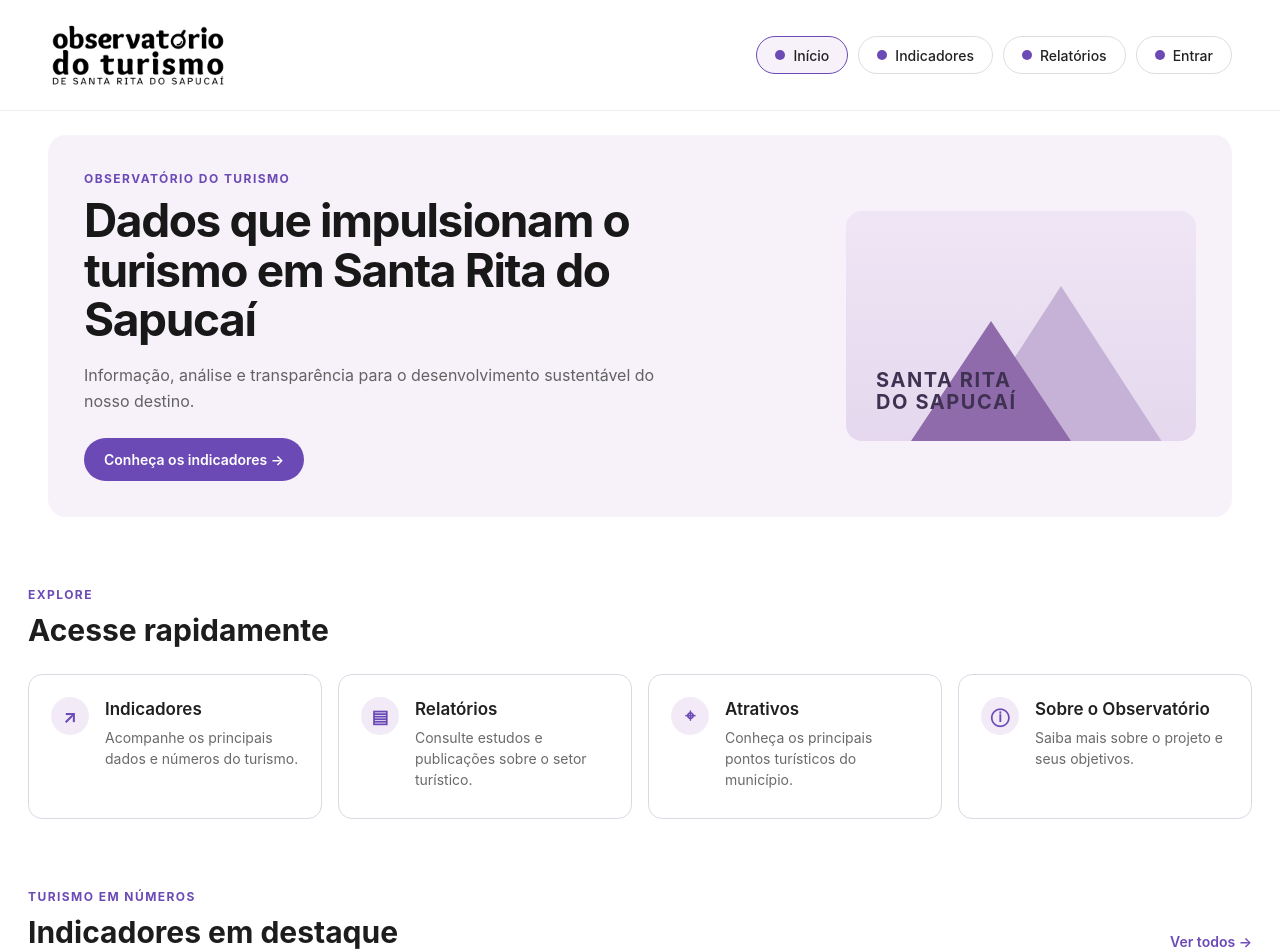
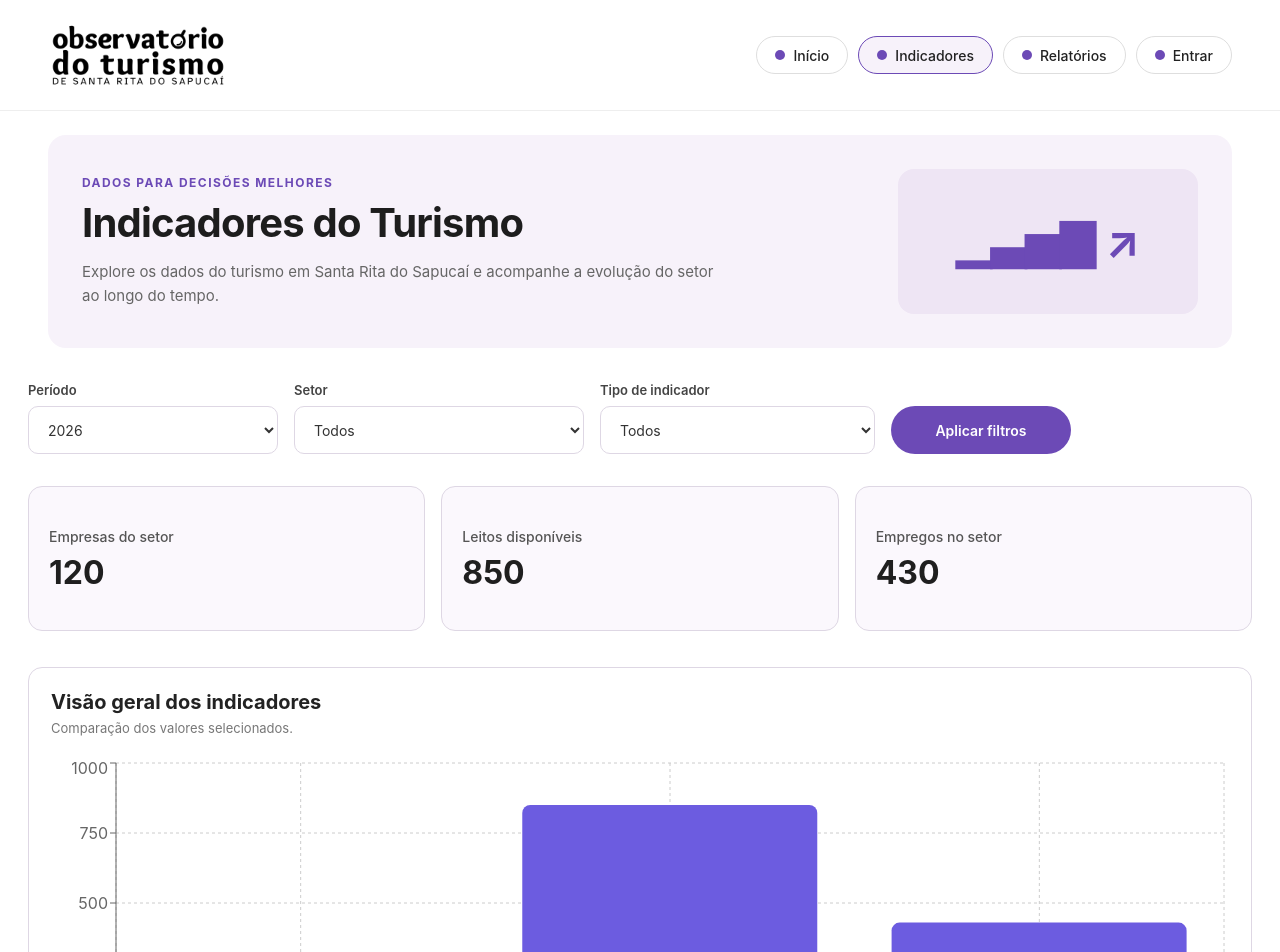
Before and after one commit to GabrielGuimaraes12/observatorio-turismo-srs, a React (Vite) app in the folder frontend/: page /indicadores in a window 1280 px wide. Shown: the top 952 px of the page. Built offline with nearby package versions, Linux system fonts and the light colour scheme.

Commit message:
feat: implement public home and indicators layout

```diff
--- a/frontend/package.json
+++ b/frontend/package.json
@@ -12,6 +12,7 @@
   "dependencies": {
     "react": "^19.2.8",
     "react-dom": "^19.2.8",
+    "react-router-dom": "^7.18.4",
     "recharts": "^3.10.1"
   },
   "devDependencies": {
--- a/frontend/src/App.tsx
+++ b/frontend/src/App.tsx
@@ -1,7 +1,16 @@
+import { BrowserRouter, Routes, Route } from 'react-router-dom';
 import { Home } from './pages/Home/Home';
+import { Dashboard } from './pages/Dashboard/Dashboard';
 
 function App() {
-  return <Home />;
+  return (
+    <BrowserRouter>
+      <Routes>
+        <Route path="/" element={<Home />} />
+        <Route path="/indicadores" element={<Dashboard />} />
+      </Routes>
+    </BrowserRouter>
+  );
 }
 
 export default App;
--- a/frontend/src/components/layout/Footer.tsx
+++ b/frontend/src/components/layout/Footer.tsx
@@ -1,3 +1,4 @@
+import { Link } from 'react-router-dom';
 import logoObservatorio from '../../assets/logo-observatorio.png';
 import logoPrefeitura from '../../assets/logo-prefeitura.png';
 import './Footer.css';
@@ -7,16 +8,16 @@ export function Footer() {
     <footer className="site-footer">
       <div className="footer-container">
 
-        <div className="footer-logo">
+        <Link to="/" className="footer-logo">
           <img
             src={logoObservatorio}
             alt="Observatório do Turismo de Santa Rita do Sapucaí"
           />
-        </div>
+        </Link>
 
         <nav className="footer-navigation">
-          <a href="/">Início</a>
-          <a href="/indicadores">Indicadores</a>
+          <Link to="/">Início</Link>
+          <Link to="/indicadores">Indicadores</Link>
           <a href="/relatorios">Relatórios</a>
           <a href="/sobre">Sobre</a>
         </nav>
--- a/frontend/src/components/layout/Header.tsx
+++ b/frontend/src/components/layout/Header.tsx
@@ -1,3 +1,4 @@
+import { NavLink } from 'react-router-dom';
 import logoObservatorio from '../../assets/logo-observatorio.png';
 import './Header.css';
 
@@ -6,24 +7,35 @@ export function Header() {
     <header className="site-header">
       <div className="header-container">
 
-        <a href="/" className="header-logo">
+        <NavLink to="/" className="header-logo">
           <img
             src={logoObservatorio}
             alt="Observatório do Turismo de Santa Rita do Sapucaí"
           />
-        </a>
+        </NavLink>
 
         <nav className="header-navigation">
 
-          <a href="/" className="nav-link active">
+          <NavLink
+            to="/"
+            end
+            className={({ isActive }) =>
+              `nav-link ${isActive ? 'active' : ''}`
+            }
+          >
             <span className="nav-icon"></span>
             Início
-          </a>
+          </NavLink>
 
-          <a href="/indicadores" className="nav-link">
+          <NavLink
+            to="/indicadores"
+            className={({ isActive }) =>
+              `nav-link ${isActive ? 'active' : ''}`
+            }
+          >
             <span className="nav-icon"></span>
             Indicadores
-          </a>
+          </NavLink>
 
           <a href="/relatorios" className="nav-link">
             <span className="nav-icon"></span>
--- a/frontend/src/pages/Dashboard/Dashboard.css
+++ b/frontend/src/pages/Dashboard/Dashboard.css
@@ -1,38 +1,434 @@
+.indicators-page {
+  min-height: 100vh;
+  background: #ffffff;
+  color: #1f1f1f;
+}
+
+/* INTRODUÇÃO */
+
+.indicators-hero {
+  padding: 24px 48px 0;
+}
+
+.indicators-hero-content {
+  max-width: 1224px;
+  min-height: 210px;
+  margin: 0 auto;
+
+  padding: 34px;
+
+  display: flex;
+  align-items: center;
+  justify-content: space-between;
+  gap: 40px;
+
+  background: #f7f2fa;
+  border-radius: 18px;
+}
+
+.indicators-hero-text {
+  max-width: 700px;
+}
+
+.indicators-label {
+  margin: 0 0 10px;
+
+  color: #6c4ab6;
+
+  font-size: 12px;
+  font-weight: 700;
+  letter-spacing: 0.12em;
+}
+
+.indicators-hero-text h1 {
+  margin: 0;
+
+  font-size: 40px;
+  line-height: 1.15;
+  letter-spacing: -0.02em;
+
+  color: #1d1d1d;
+}
+
+.indicators-hero-text > p:last-child {
+  max-width: 650px;
+  margin: 14px 0 0;
+
+  color: #666666;
+
+  font-size: 15px;
+  line-height: 1.6;
+}
+
+.indicators-illustration {
+  width: 300px;
+  height: 145px;
+
+  display: flex;
+  align-items: center;
+  justify-content: center;
+
+  border-radius: 16px;
+
+  background: #eee5f4;
+}
+
+.indicators-illustration span {
+  color: #6c4ab6;
+
+  font-size: 45px;
+  font-weight: 700;
+}
+
+/* CONTEÚDO */
+
+.indicators-container {
+  max-width: 1224px;
+
+  margin: 0 auto;
+
+  padding-top: 34px;
+}
+
+/* FILTROS */
+
+.filters-container {
+  display: flex;
+  align-items: flex-end;
+  gap: 16px;
+
+  margin-bottom: 32px;
+}
+
+.filter-field {
+  display: flex;
+  flex-direction: column;
+  gap: 8px;
+}
+
+.filter-field:nth-child(1) {
+  width: 250px;
+}
+
+.filter-field:nth-child(2) {
+  width: 290px;
+}
+
+.filter-field:nth-child(3) {
+  width: 275px;
+}
+
+.filter-field label {
+  color: #444444;
+
+  font-size: 13px;
+  font-weight: 600;
+}
+
+.filter-field select {
+  width: 100%;
+  height: 48px;
+
+  padding: 0 15px;
+
+  border: 1px solid #ded7e4;
+  border-radius: 10px;
+
+  outline: none;
+
+  background: #ffffff;
+  color: #333333;
+
+  font-family: inherit;
+  font-size: 14px;
+
+  cursor: pointer;
+
+  transition: border-color 0.2s ease;
+}
+
+.filter-field select:focus {
+  border-color: #6c4ab6;
+}
+
+.filter-button {
+  min-width: 180px;
+  height: 48px;
+
+  padding: 0 22px;
+
+  border: none;
+  border-radius: 999px;
+
+  background: #6c4ab6;
+  color: #ffffff;
+
+  font-family: inherit;
+  font-size: 14px;
+  font-weight: 600;
+
+  cursor: pointer;
+
+  transition:
+    background-color 0.2s ease,
+    transform 0.2s ease;
+}
+
+.filter-button:hover {
+  background: #5c3ea1;
+  transform: translateY(-1px);
+}
+
+/* CARDS */
+
 .indicator-grid {
   display: grid;
   grid-template-columns: repeat(3, 1fr);
-  gap: 24px;
-  margin-top: 32px;
+  gap: 16px;
+
+  margin-top: 0;
 }
 
 .indicator-card {
-  background: white;
-  border-radius: 16px;
-  padding: 28px;
-  box-shadow: 0 4px 18px rgba(0, 0, 0, 0.07);
-  border: 1px solid #ececf3;
+  min-height: 145px;
+
+  padding: 20px;
+
+  display: flex;
+  flex-direction: column;
+  justify-content: center;
+
+  background: #fbf8fd;
+
+  border: 1px solid #ded7e4;
+  border-radius: 14px;
+
+  box-shadow: none;
 }
 
 .indicator-label {
   display: block;
-  color: #667085;
-  font-size: 15px;
-  margin-bottom: 16px;
+
+  margin-bottom: 12px;
+
+  color: #555555;
+
+  font-size: 14px;
+  font-weight: 500;
 }
 
 .indicator-value {
   display: block;
-  font-size: 36px;
-  color: #0a4aad;
+
+  color: #1f1f1f;
+
+  font-size: 32px;
+  line-height: 1;
+  font-weight: 700;
 }
 
 .indicator-unit {
-  font-size: 16px;
-  color: #667085;
+  color: #666666;
+
+  font-size: 15px;
+  font-weight: 500;
+}
+
+/* SEM RESULTADOS */
+
+.no-results {
+  margin-top: 30px;
+
+  padding: 30px;
+
+  text-align: center;
+
+  background: #fbf8fd;
+
+  border: 1px solid #ded7e4;
+  border-radius: 14px;
+}
+
+.no-results h3 {
+  margin: 0 0 8px;
+}
+
+.no-results p {
+  margin: 0;
+
+  color: #666666;
+}
+
+/* GRÁFICOS */
+
+.charts-section {
+  max-width: 1224px;
+
+  margin: 0 auto;
+
+  padding-top: 36px;
+}
+
+.chart-card {
+  padding: 22px;
+
+  background: #ffffff;
+
+  border: 1px solid #ded7e4;
+  border-radius: 14px;
+
+  box-shadow: none;
+}
+
+.chart-header {
+  margin-bottom: 22px;
+}
+
+.chart-header h3,
+.chart-header h2 {
+  margin: 0;
+
+  color: #222222;
+
+  font-size: 20px;
+  font-weight: 700;
+}
+
+.chart-header p {
+  margin: 6px 0 0;
+
+  color: #777777;
+
+  font-size: 13px;
+}
+
+.chart-label {
+  margin: 0 0 7px !important;
+
+  color: #6c4ab6 !important;
+
+  font-size: 11px !important;
+  font-weight: 700 !important;
+  letter-spacing: 0.12em;
+}
+
+.chart-container {
+  width: 100%;
+  min-height: 320px;
+}
+
+/* FONTE */
+
+.data-source {
+  max-width: 1224px;
+
+  margin: 34px auto 60px;
+
+  padding: 18px 22px;
+
+  display: flex;
+  align-items: center;
+  gap: 14px;
+
+  background: #f7f2fa;
+
+  border: 1px solid #e1d8e7;
+  border-radius: 12px;
+}
+
+.data-source-icon {
+  color: #6c4ab6;
+
+  font-size: 22px;
+}
+
+.data-source p {
+  margin: 0;
+
+  color: #666666;
+
+  font-size: 14px;
+  line-height: 1.5;
+}
+
+/* RESPONSIVO */
+
+@media (max-width: 1100px) {
+  .indicators-hero {
+    padding-left: 24px;
+    padding-right: 24px;
+  }
+
+  .indicators-container,
+  .charts-section,
+  .data-source {
+    margin-left: 24px;
+    margin-right: 24px;
+  }
+
+  .filters-container {
+    flex-wrap: wrap;
+  }
+
+  .filter-field:nth-child(1),
+  .filter-field:nth-child(2),
+  .filter-field:nth-child(3) {
+    flex: 1;
+    min-width: 220px;
+  }
+
+  .indicator-grid {
+    grid-template-columns: repeat(2, 1fr);
+  }
 }
 
 @media (max-width: 800px) {
+  .indicators-hero-content {
+    flex-direction: column;
+    align-items: stretch;
+  }
+
+  .indicators-illustration {
+    width: 100%;
+  }
+
+  .filters-container {
+    flex-direction: column;
+    align-items: stretch;
+  }
+
+  .filter-field:nth-child(1),
+  .filter-field:nth-child(2),
+  .filter-field:nth-child(3) {
+    width: 100%;
+  }
+
+  .filter-button {
+    width: 100%;
+  }
+
   .indicator-grid {
     grid-template-columns: 1fr;
   }
 }
+
+@media (max-width: 600px) {
+  .indicators-hero {
+    padding: 16px 16px 0;
+  }
+
+  .indicators-container,
+  .charts-section,
+  .data-source {
+    margin-left: 16px;
+    margin-right: 16px;
+  }
+
+  .indicators-hero-content {
+    padding: 24px;
+  }
+
+  .indicators-hero-text h1 {
+    font-size: 34px;
+  }
+}
--- a/frontend/src/pages/Dashboard/Dashboard.tsx
+++ b/frontend/src/pages/Dashboard/Dashboard.tsx
@@ -1,90 +1,199 @@
 import { useState } from 'react';
-import { mockIndicators } from '../../services/mockIndicators';
+
+import { Header } from '../../components/layout/Header';
+import { Footer } from '../../components/layout/Footer';
+
 import { IndicatorCard } from '../../components/dashboard/IndicatorCard';
 import { IndicatorsChart } from '../../components/dashboard/IndicatorsChart';
+
+import { mockIndicators } from '../../services/mockIndicators';
+
 import './Dashboard.css';
 
 export function Dashboard() {
   const [selectedPeriod, setSelectedPeriod] = useState('2026');
   const [selectedSector, setSelectedSector] = useState('Todos');
+  const [selectedType, setSelectedType] = useState('Todos');
 
   const periods = [
     'Todos',
-    ...new Set(mockIndicators.map((indicator) => indicator.period)),
+    ...new Set(
+      mockIndicators.map((indicator) => indicator.period)
+    ),
   ];
 
   const sectors = [
     'Todos',
-    ...new Set(mockIndicators.map((indicator) => indicator.sector)),
+    ...new Set(
+      mockIndicators.map((indicator) => indicator.sector)
+    ),
   ];
 
   const filteredIndicators = mockIndicators.filter((indicator) => {
     const matchesPeriod =
-      selectedPeriod === 'Todos' || indicator.period === selectedPeriod;
+      selectedPeriod === 'Todos' ||
+      indicator.period === selectedPeriod;
 
     const matchesSector =
-      selectedSector === 'Todos' || indicator.sector === selectedSector;
+      selectedSector === 'Todos' ||
+      indicator.sector === selectedSector;
 
     return matchesPeriod && matchesSector;
   });
 
+  const chartData = filteredIndicators.map((indicator) => ({
+    name:
+      selectedPeriod === 'Todos'
+        ? `${indicator.name} - ${indicator.period}`
+        : indicator.name,
+
+    value: indicator.value,
+  }));
+
   return (
-    <main className="dashboard">
-      <header className="dashboard-header">
-        <div className="dashboard-header-content">
-          <p className="dashboard-subtitle">
-            Santa Rita do Sapucaí
+    <div className="indicators-page">
+
+      <Header />
+
+      <main>
+
+        {/* HERO */}
+
+        <section className="indicators-hero">
+          <div className="indicators-hero-content">
+
+            <div className="indicators-hero-text">
+
+              <p className="indicators-label">
+                DADOS PARA DECISÕES MELHORES
               </p>
 
-          <h1>Observatório do Turismo</h1>
+              <h1>
+                Indicadores do Turismo
+              </h1>
 
-          <p className="dashboard-description">
-            Indicadores turísticos e econômicos do município.
+              <p>
+                Explore os dados do turismo em Santa Rita do Sapucaí
+                e acompanhe a evolução do setor ao longo do tempo.
               </p>
-        </div>
-      </header>
 
-      <section className="dashboard-content">
-        <div className="section-title">
-          <h2>Indicadores turísticos</h2>
-          <p>Visão geral dos principais dados do setor.</p>
             </div>
 
-        <div className="dashboard-filters">
-          <div className="filter-group">
-            <label htmlFor="period-filter">Período</label>
+            <div className="indicators-illustration">
+              <span>▁▃▅▇ ↗</span>
+            </div>
+
+          </div>
+        </section>
+
+
+        {/* FILTROS E CARDS */}
+
+        <section className="indicators-container">
+
+          <div className="filters-container">
+
+            {/* PERÍODO */}
+
+            <div className="filter-field">
+
+              <label htmlFor="period-filter">
+                Período
+              </label>
 
               <select
                 id="period-filter"
                 value={selectedPeriod}
-              onChange={(event) => setSelectedPeriod(event.target.value)}
+                onChange={(event) =>
+                  setSelectedPeriod(event.target.value)
+                }
               >
+
                 {periods.map((period) => (
-                <option key={period} value={period}>
+                  <option
+                    key={period}
+                    value={period}
+                  >
                     {period}
                   </option>
                 ))}
+
               </select>
+
             </div>
 
-          <div className="filter-group">
-            <label htmlFor="sector-filter">Setor</label>
+
+            {/* SETOR */}
+
+            <div className="filter-field">
+
+              <label htmlFor="sector-filter">
+                Setor
+              </label>
 
               <select
                 id="sector-filter"
                 value={selectedSector}
-              onChange={(event) => setSelectedSector(event.target.value)}
+                onChange={(event) =>
+                  setSelectedSector(event.target.value)
+                }
               >
+
                 {sectors.map((sector) => (
-                <option key={sector} value={sector}>
+                  <option
+                    key={sector}
+                    value={sector}
+                  >
                     {sector}
                   </option>
                 ))}
+
               </select>
-          </div>
+
             </div>
 
+
+            {/* TIPO DE INDICADOR */}
+
+            <div className="filter-field">
+
+              <label htmlFor="type-filter">
+                Tipo de indicador
+              </label>
+
+              <select
+                id="type-filter"
+                value={selectedType}
+                onChange={(event) =>
+                  setSelectedType(event.target.value)
+                }
+              >
+
+                <option value="Todos">
+                  Todos
+                </option>
+
+              </select>
+
+            </div>
+
+
+            {/* BOTÃO */}
+
+            <button
+              type="button"
+              className="filter-button"
+            >
+              Aplicar filtros
+            </button>
+
+          </div>
+
+
+          {/* CARDS DOS INDICADORES */}
+
           <div className="indicator-grid">
+
             {filteredIndicators.map((indicator) => (
               <IndicatorCard
                 key={indicator.id}
@@ -93,24 +202,67 @@ export function Dashboard() {
                 unit={indicator.unit}
               />
             ))}
+
           </div>
 
+
+          {/* SEM RESULTADOS */}
+
+          {filteredIndicators.length === 0 && (
+
+            <div className="no-results">
+
+              <h3>
+                Nenhum indicador encontrado
+              </h3>
+
+              <p>
+                Não existem dados disponíveis para os filtros
+                selecionados.
+              </p>
+
+            </div>
+
+          )}
+
+        </section>
+
+
+        {/* GRÁFICO */}
+
+        {filteredIndicators.length > 0 && (
+
+          <section className="charts-section">
+
             <IndicatorsChart
-          data={filteredIndicators.map((indicator) => ({
-            name:
-              selectedPeriod === 'Todos'
-              ? `${indicator.name} - ${indicator.period}`
-              : indicator.name,
-            value: indicator.value,
-          }))}
+              data={chartData}
             />
 
-        {filteredIndicators.length === 0 && (
-          <p className="no-results">
-            Nenhum indicador encontrado para os filtros selecionados.
+          </section>
+
+        )}
+
+
+        {/* FONTE DOS DADOS */}
+
+        <section className="data-source">
+
+          <span className="data-source-icon">
+            ⓘ
+          </span>
+
+          <p>
+            Os dados apresentados são coletados a partir de fontes
+            oficiais e pesquisas do Observatório do Turismo de
+            Santa Rita do Sapucaí.
           </p>
-        )}
+
         </section>
+
       </main>
+
+      <Footer />
+
+    </div>
   );
 }
```
Also changed, not shown: 1 other file (tests, documents, lock files or other folders). Lines whose indentation alone changed are shown as unchanged.
